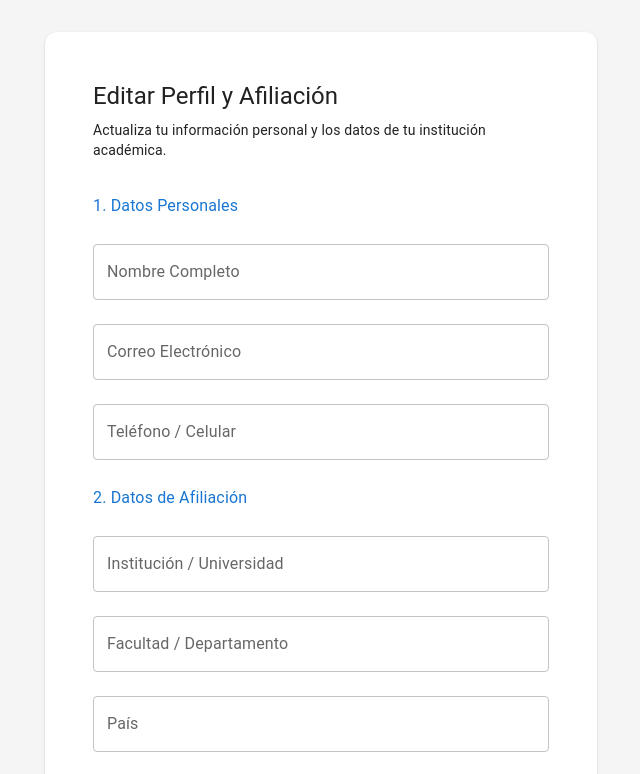
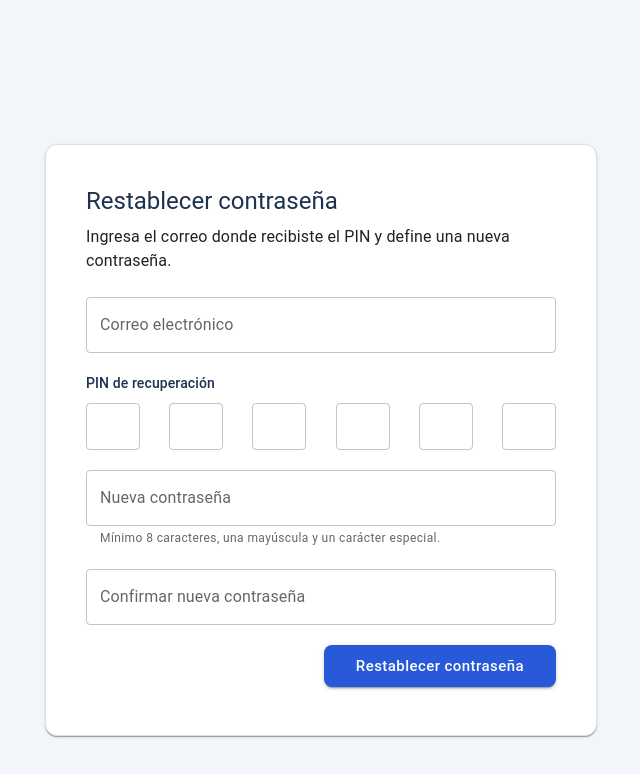
Before and after one commit to jorgebelalcazar/Proyecto-DesarrolloSoftwareI-frontend, a React (Vite) app: page / in a window 1280 px wide. Shown: the top 774 px of the page, without its empty margins (319-959 px from the left). Built offline with nearby package versions, Linux system fonts and the light colour scheme.

Commit message:
HU-07 Recuperacion de clave y subtareas frontend

```diff
--- a/index.html
+++ b/index.html
@@ -4,7 +4,7 @@
     <meta charset="UTF-8" />
     <link rel="icon" type="image/svg+xml" href="/favicon.svg" />
     <meta name="viewport" content="width=device-width, initial-scale=1.0" />
-    <title>proyecto-desarrollosoftwarei-frontend</title>
+    <title>Frontend</title>
   </head>
   <body>
     <div id="root"></div>
--- a/src/App.jsx
+++ b/src/App.jsx
@@ -1,9 +1,7 @@
-import ProfileForm from "./components/ProfileForm";
+import CheckPassword from "./components/CheckPassword.jsx";
 
 function App() {
-  return (
-    <ProfileForm />
-  );
+  return <CheckPassword />;
 }
 
 export default App;
--- /dev/null
+++ b/src/components/CheckPassword.jsx
@@ -0,0 +1,192 @@
+import { useRef, useState } from "react";
+import { zodResolver } from "@hookform/resolvers/zod";
+import { useForm, Controller, useWatch } from "react-hook-form";
+import {
+  Alert,
+  Box,
+  Button,
+  Card,
+  CardContent,
+  Container,
+  Stack,
+  TextField,
+  Typography,
+} from "@mui/material";
+import { recoverySchema } from "../validations/recoverySchema";
+
+const initialValues = {
+  correo: "",
+  pin: "",
+  clave: "",
+  confirmarClave: "",
+};
+
+export default function CheckPassword() {
+  const [aviso, setAviso] = useState("");
+  const referencias = useRef([]);
+  const {
+    control,
+    handleSubmit,
+    setValue,
+    formState: { errors },
+  } = useForm({
+    resolver: zodResolver(recoverySchema),
+    defaultValues: initialValues,
+    mode: "onTouched",
+  });
+
+  const pin = useWatch({ control, name: "pin" }) || "";
+
+  const actualizarDigito = (valor, indice) => {
+    const digito = valor.replace(/\D/g, "").slice(-1);
+    const nuevosDigitos = pin.split("");
+    nuevosDigitos[indice] = digito;
+    const nuevoPin = Array.from({ length: 6 }, (_, posicion) => nuevosDigitos[posicion] || "").join("");
+
+    setValue("pin", nuevoPin, { shouldDirty: true, shouldTouch: true, shouldValidate: true });
+    setAviso("");
+
+    if (digito && indice < 5) referencias.current[indice + 1]?.focus();
+  };
+
+  const pegarPin = (evento, indice) => {
+    evento.preventDefault();
+    const digitos = evento.clipboardData.getData("text").replace(/\D/g, "");
+    if (!digitos) return;
+
+    const actuales = pin.split("");
+    [...digitos].slice(0, 6 - indice).forEach((digito, desplazamiento) => {
+      actuales[indice + desplazamiento] = digito;
+    });
+    const nuevoPin = Array.from({ length: 6 }, (_, posicion) => actuales[posicion] || "").join("");
+    setValue("pin", nuevoPin, { shouldDirty: true, shouldTouch: true, shouldValidate: true });
+    referencias.current[Math.min(indice + digitos.length, 5)]?.focus();
+    setAviso("");
+  };
+
+  const manejarTeclasPin = (evento, indice) => {
+    if (evento.key === "Backspace" && !pin[indice] && indice > 0) {
+      referencias.current[indice - 1]?.focus();
+    }
+    if (evento.key === "ArrowLeft" && indice > 0) referencias.current[indice - 1]?.focus();
+    if (evento.key === "ArrowRight" && indice < 5) referencias.current[indice + 1]?.focus();
+  };
+
+  const enviarFormulario = () => {
+    setAviso(
+      "Los datos cumplen las validaciones del formulario. Falta conectarlo al servidor para verificar el PIN y guardar la nueva contraseña.",
+    );
+  };
+
+  return (
+    <Box sx={{ minHeight: "100vh", display: "grid", placeItems: "center", px: 2, py: 5, bgcolor: "#f2f5fa" }}>
+      <Container maxWidth="sm">
+        <Card elevation={1} sx={{ border: "1px solid #d8e1ef", borderRadius: 3, p: { xs: 1, sm: 3 }, bgcolor: "#fff" }}>
+          <CardContent>
+            <Typography variant="h5" fontWeight={700} gutterBottom sx={{ color: "#1d3150" }}>
+              Restablecer contraseña
+            </Typography>
+            <Typography color="text.secondary" sx={{ mb: 3 }}>
+              Ingresa el correo donde recibiste el PIN y define una nueva contraseña.
+            </Typography>
+
+            <Box component="form" onSubmit={handleSubmit(enviarFormulario)} noValidate>
+              <Stack spacing={2.5}>
+                <Controller
+                  name="correo"
+                  control={control}
+                  render={({ field }) => (
+                    <TextField
+                      {...field}
+                      label="Correo electrónico"
+                      type="email"
+                      autoComplete="email"
+                      fullWidth
+                      error={!!errors.correo}
+                      helperText={errors.correo?.message}
+                    />
+                  )}
+                />
+
+                <Box>
+                  <Typography variant="subtitle2" sx={{ mb: 1, color: "#1d3150" }}>
+                    PIN de recuperación
+                  </Typography>
+                  <Box sx={{ display: "flex", gap: { xs: 0.75, sm: 1.25 }, justifyContent: "space-between" }}>
+                    {Array.from({ length: 6 }, (_, indice) => (
+                      <TextField
+                        key={indice}
+                        inputRef={(elemento) => { referencias.current[indice] = elemento; }}
+                        value={pin[indice] || ""}
+                        onChange={(evento) => actualizarDigito(evento.target.value, indice)}
+                        onPaste={(evento) => pegarPin(evento, indice)}
+                        onKeyDown={(evento) => manejarTeclasPin(evento, indice)}
+                        error={!!errors.pin}
+                        inputProps={{
+                          inputMode: "numeric",
+                          autoComplete: indice === 0 ? "one-time-code" : "off",
+                          maxLength: 1,
+                          "aria-label": `Dígito ${indice + 1} del PIN`,
+                          style: { textAlign: "center", fontSize: "1.25rem" },
+                        }}
+                        sx={{ width: { xs: 44, sm: 54 }, "& input": { p: { xs: 1.25, sm: 1.5 } } }}
+                      />
+                    ))}
+                  </Box>
+                  {errors.pin && (
+                    <Typography variant="caption" color="error" sx={{ display: "block", mt: 0.75 }}>
+                      {errors.pin.message}
+                    </Typography>
+                  )}
+                </Box>
+
+                <Controller
+                  name="clave"
+                  control={control}
+                  render={({ field }) => (
+                    <TextField
+                      {...field}
+                      label="Nueva contraseña"
+                      type="password"
+                      autoComplete="new-password"
+                      fullWidth
+                      error={!!errors.clave}
+                      helperText={errors.clave?.message || "Mínimo 8 caracteres, una mayúscula y un carácter especial."}
+                    />
+                  )}
+                />
+
+                <Controller
+                  name="confirmarClave"
+                  control={control}
+                  render={({ field }) => (
+                    <TextField
+                      {...field}
+                      label="Confirmar nueva contraseña"
+                      type="password"
+                      autoComplete="new-password"
+                      fullWidth
+                      error={!!errors.confirmarClave}
+                      helperText={errors.confirmarClave?.message}
+                    />
+                  )}
+                />
+
+                {aviso && <Alert severity="info">{aviso}</Alert>}
+
+                <Button
+                  type="submit"
+                  variant="contained"
+                  size="large"
+                  sx={{ alignSelf: { xs: "stretch", sm: "flex-end" }, textTransform: "none", borderRadius: 2, px: 4, bgcolor: "#2859d8" }}
+                >
+                  Restablecer contraseña
+                </Button>
+              </Stack>
+            </Box>
+          </CardContent>
+        </Card>
+      </Container>
+    </Box>
+  );
+}
--- a/src/components/ProfileForm.jsx
+++ b/src/components/ProfileForm.jsx
@@ -1,4 +1,3 @@
-import React from "react";
 import { useForm, Controller } from "react-hook-form";
 import { zodResolver } from "@hookform/resolvers/zod";
 import {
--- /dev/null
+++ b/src/validations/recoverySchema.js
@@ -0,0 +1,17 @@
+import { z } from "zod";
+
+export const recoverySchema = z
+  .object({
+    correo: z.string().trim().email("Ingresa un correo electrónico válido."),
+    pin: z.string().regex(/^\d{6}$/, "Ingresa los 6 dígitos del PIN."),
+    clave: z
+      .string()
+      .min(8, "La contraseña debe tener al menos 8 caracteres.")
+      .regex(/[A-Z]/, "Incluye al menos una letra mayúscula.")
+      .regex(/[^A-Za-z0-9\s]/, "Incluye al menos un carácter especial."),
+    confirmarClave: z.string().min(1, "Confirma tu nueva contraseña."),
+  })
+  .refine((datos) => datos.clave === datos.confirmarClave, {
+    message: "Las contraseñas no coinciden.",
+    path: ["confirmarClave"],
+  });
```
